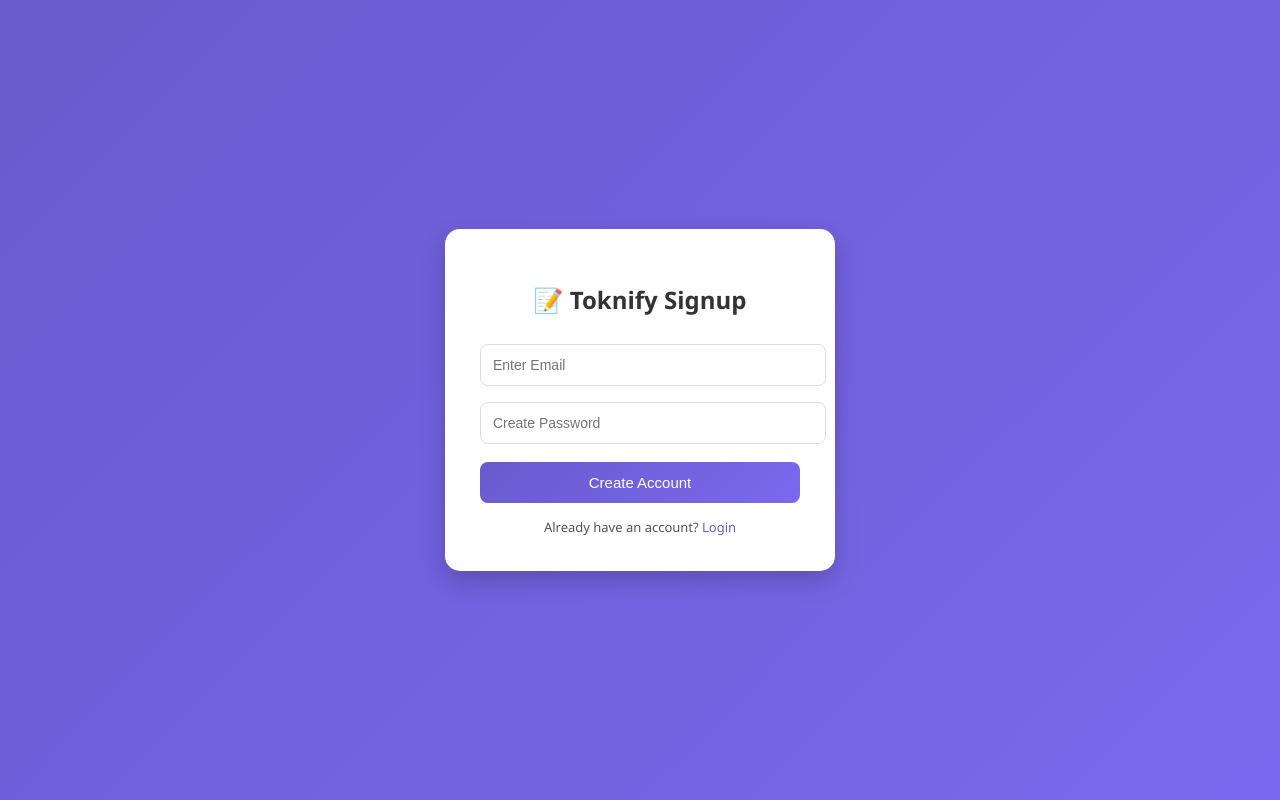
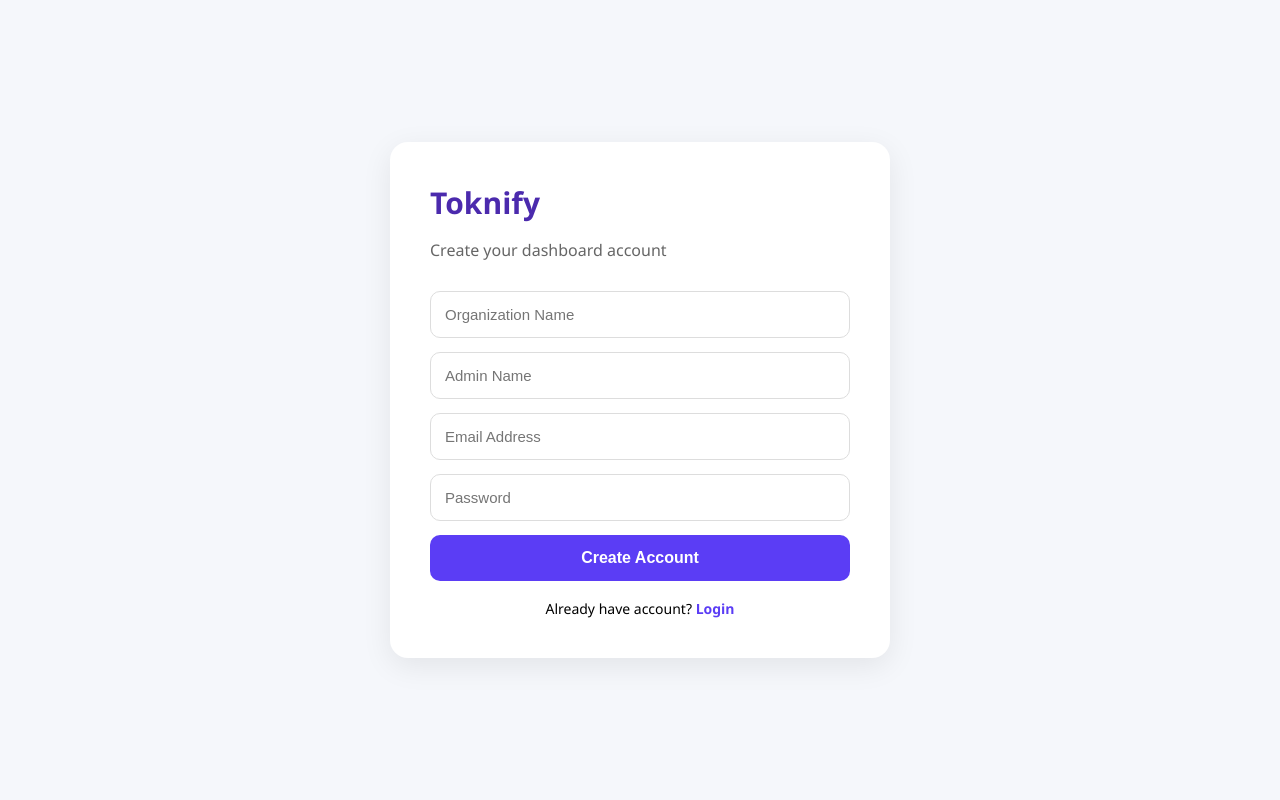
Before and after one commit to sethdiya-code/toknify, a Flask app: page /signup in a window 1280 px wide. Run offline with Flask 3, Linux system fonts and the light colour scheme.

Commit message:
Update signup.html

```diff
--- a/templates/signup.html
+++ b/templates/signup.html
@@ -1,99 +1,136 @@
 <!DOCTYPE html>
 <html>
 <head>
-    <title>Toknify Signup</title>
+    <title>Signup - Toknify</title>
 
     <style>
         body {
             margin: 0;
             font-family: 'Segoe UI', sans-serif;
-            height: 100vh;
+            background: #f5f7fb;
             display: flex;
             justify-content: center;
             align-items: center;
-            background: linear-gradient(135deg, #6a5acd, #7b68ee);
+            height: 100vh;
         }
 
-        .card {
+        .signup-box {
             background: white;
-            padding: 35px;
-            border-radius: 15px;
-            width: 320px;
-            box-shadow: 0 10px 25px rgba(0,0,0,0.2);
-            text-align: center;
+            padding: 40px;
+            width: 420px;
+            border-radius: 18px;
+            box-shadow: 0 8px 30px rgba(0,0,0,0.08);
         }
 
-        h2 {
-            margin-bottom: 20px;
-            color: #333;
+        h1 {
+            margin: 0;
+            color: #4b2aad;
+            font-size: 30px;
+            font-weight: 700;
+        }
+
+        p {
+            color: #666;
+            margin-bottom: 30px;
         }
 
         input {
             width: 100%;
-            padding: 12px;
-            margin: 8px 0;
-            border-radius: 8px;
+            padding: 14px;
+            margin-bottom: 14px;
             border: 1px solid #ddd;
+            border-radius: 10px;
+            font-size: 15px;
             outline: none;
-            font-size: 14px;
+            box-sizing: border-box;
         }
 
         input:focus {
-            border-color: #6a5acd;
+            border-color: #6a4cff;
         }
 
         button {
             width: 100%;
-            padding: 12px;
-            margin-top: 10px;
+            padding: 14px;
+            background: #5b3df5;
+            color: white;
             border: none;
-            border-radius: 8px;
-            background: linear-gradient(135deg, #6a5acd, #7b68ee);
-            color: white;
-            font-size: 15px;
+            border-radius: 10px;
+            font-size: 16px;
             cursor: pointer;
-            transition: 0.2s;
+            font-weight: 600;
         }
 
         button:hover {
-            transform: scale(1.03);
+            background: #4b2aad;
         }
 
-        .link {
-            margin-top: 15px;
-            font-size: 13px;
-            color: #555;
+        .login-link {
+            text-align: center;
+            margin-top: 18px;
+            font-size: 14px;
         }
 
-        .link a {
-            color: #6a5acd;
+        .login-link a {
+            color: #5b3df5;
             text-decoration: none;
-            font-weight: 500;
-        }
-
-        .link a:hover {
-            text-decoration: underline;
+            font-weight: 600;
         }
     </style>
 </head>
-
 <body>
 
-    <div class="card">
-        <h2>📝 Toknify Signup</h2>
+<div class="signup-box">
 
-        <form method="POST">
-            <input type="email" name="email" placeholder="Enter Email" required>
-            <input type="password" name="password" placeholder="Create Password" required>
+    <h1>Toknify</h1>
+    <p>Create your dashboard account</p>
 
-            <button type="submit">Create Account</button>
-        </form>
+    <form method="POST">
 
-        <div class="link">
-            Already have an account?
-            <a href="/login">Login</a>
-        </div>
+        <!-- 🔥 Organization Name -->
+        <input
+            type="text"
+            name="organization_name"
+            placeholder="Organization Name"
+            required
+        >
+
+        <!-- 🔥 Admin Name -->
+        <input
+            type="text"
+            name="admin_name"
+            placeholder="Admin Name"
+            required
+        >
+
+        <!-- Email -->
+        <input
+            type="email"
+            name="email"
+            placeholder="Email Address"
+            required
+        >
+
+        <!-- Password -->
+        <input
+            type="password"
+            name="password"
+            placeholder="Password"
+            required
+        >
+
+        <button type="submit">
+            Create Account
+        </button>
+
+    </form>
+
+    <div class="login-link">
+        Already have account?
+        <a href="/login">Login</a>
     </div>
+
+</div>
 
 </body>
 </html>
```
